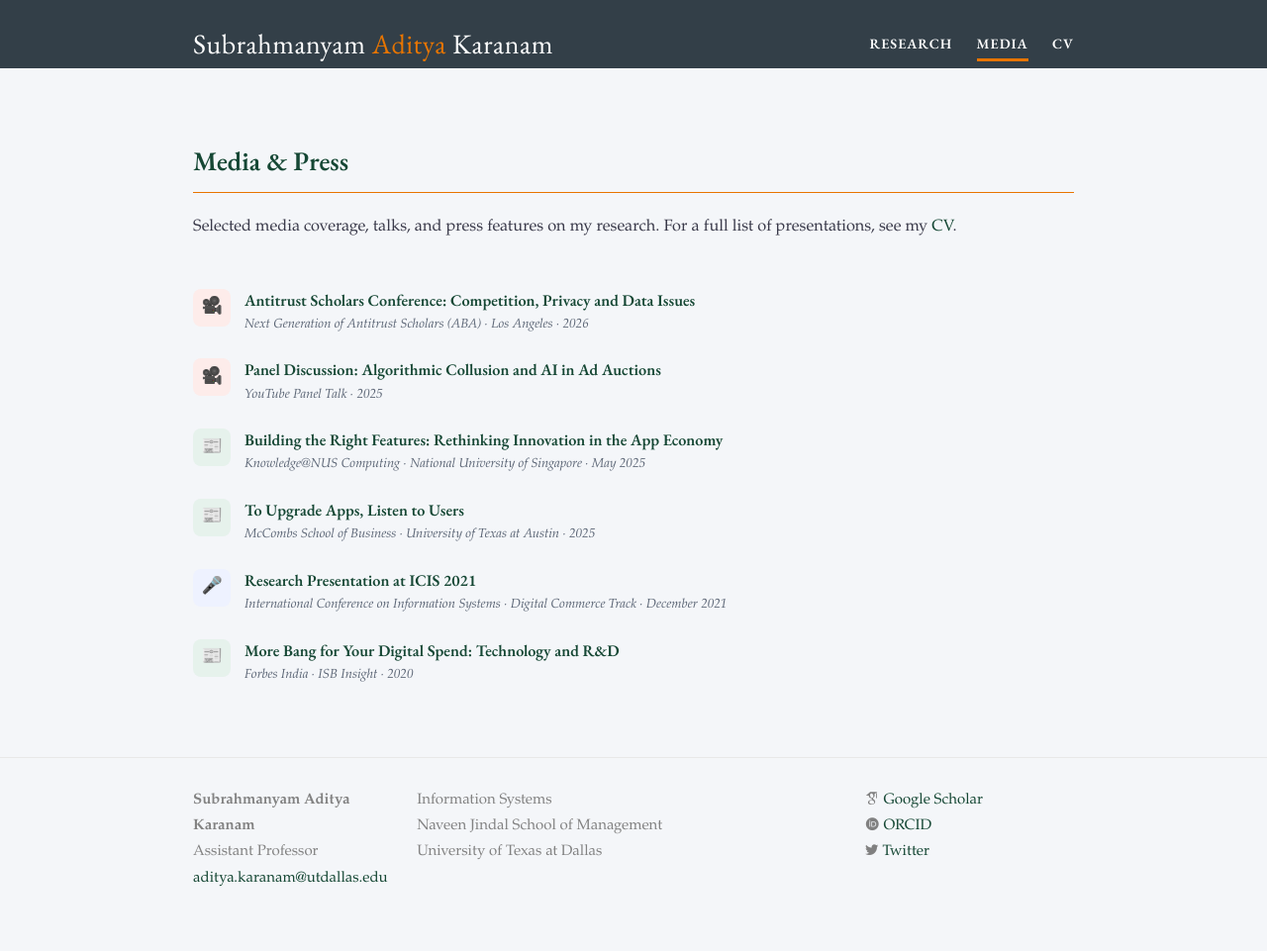
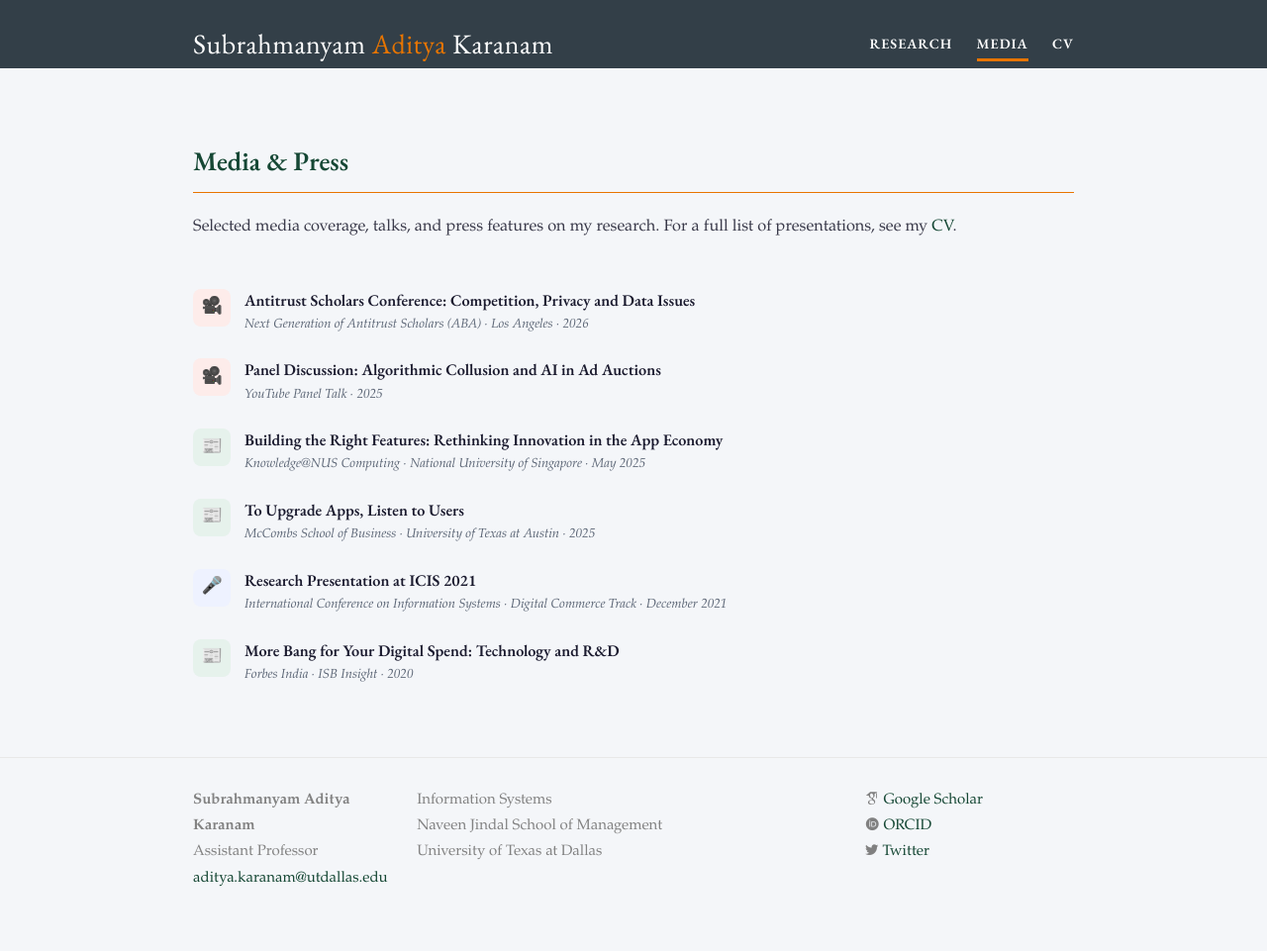
Before and after one commit to askaranam/askaranam.github.io, a Jekyll site: the page built from media.html, in a window 1280 px wide. Shown: the whole page at 99% size. Built offline with Jekyll 4.4.1, drawn with Linux system fonts in a browser that asks for light colours; nearby versions of some CDN libraries; some web fonts are replaced.

Commit message:
Update media.html

```diff
--- a/media.html
+++ b/media.html
@@ -38,7 +38,7 @@ render_with_liquid: false
 .icon-talk    { background: #eef2ff; }
 
 .media-text { flex: 1; }
-.media-text a { color: #154734; text-decoration: none; font-weight: 600; font-family: 'EB Garamond', Garamond, Georgia, serif; font-size: 1.05em; }
+.media-text a { color: #1a1a2e; text-decoration: none; font-weight: 600; font-family: 'EB Garamond', Garamond, Georgia, serif; font-size: 1.05em; }
 .media-text a:hover { color: #e87500; }
 .media-outlet { display: block; color: #5a6474; font-style: italic; font-size: 0.85em; margin-top: 2px; }
 </style>
```
